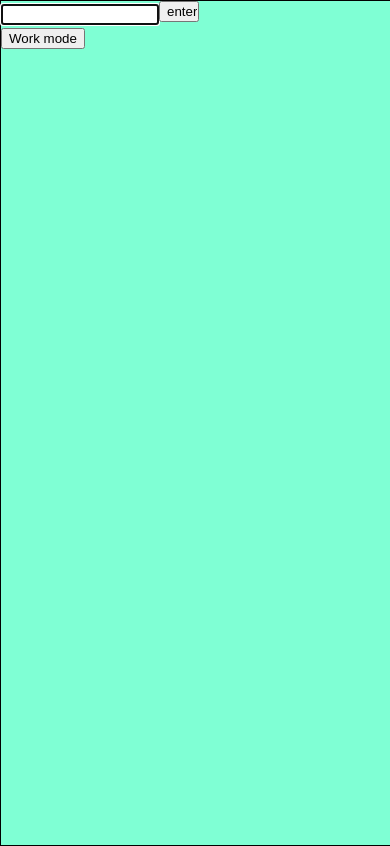
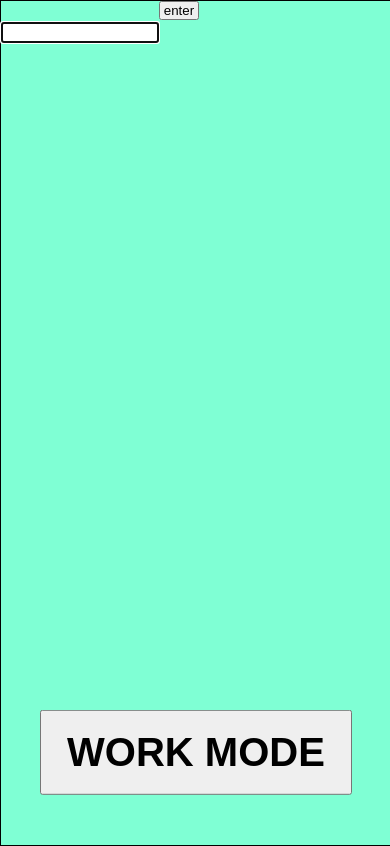
Before and after one commit to DPDalev/tasksFulfiller, a plain HTML site: page index.html in a window 390 px wide. Both pictures are taken after a click on the button "enter". Drawn offline with Linux system fonts and the light colour scheme.

Commit message:
Styling: Work mode button

```diff
--- a/index.html
+++ b/index.html
@@ -13,9 +13,9 @@
             <input type="text" name="" id="task" autofocus>
             <input type="button" value="enter" id="inputButton">
         </form>
-        <button id="workModeButton">Work mode</button>
         <div id="tasksContainer"></div>
         <div id="taskContainer"></div>
+        <button id="workModeButton">WORK MODE</button>
         <button id="newTasksListButton">New task list?</button>
 
 
--- a/style.css
+++ b/style.css
@@ -1,4 +1,5 @@
 body {
+    font-family: Arial, Helvetica, sans-serif;
     margin: 0px;
     font-size: 20px;
 }
@@ -7,31 +8,56 @@
     width: 200px;
     height: 400px;
     /* margin: 200px; */
-    border: solid 1px black
+    border: solid 1px black;
+    margin: 0 auto;
+    position:relative;
+
 }
 
 #task {
+    position: relative;
+
     width: 150px;
+    margin: 0;
+
 
 }
 
 #inputButton {
     position: absolute;
     width: 40px;
-    display: inline
+    display: inline;
+    margin: 0;
+    padding: 0;
+
 }
 
 #taskContainer {
-    /* width: 100%;
-    height: 100%; */
-    margin: auto auto;
+    top: 50%;
+    left: 50%;
     text-align: center;
     color: white;
-
+    transform: translate(-50%, -50%);
+    position: absolute;
 }
 
 #newTasksListButton {
     display: none;
+    margin: 0 auto;
+
+}
+
+#workModeButton {
+    bottom: 1%;
+    left: 50%;
+    position: absolute;
+    transform: translate(-50%, -50%);
+    width: 80%;
+    height: 10%;
+    font-size: 100%;
+    font-weight: bold;
+
+
 }
 
 @media (max-width: 600px) {
@@ -42,6 +68,7 @@
         height: 100%;
         border: solid 1px black;
         background-color: aquamarine;
+        font-size: 200%;
     }
 }
 
```
